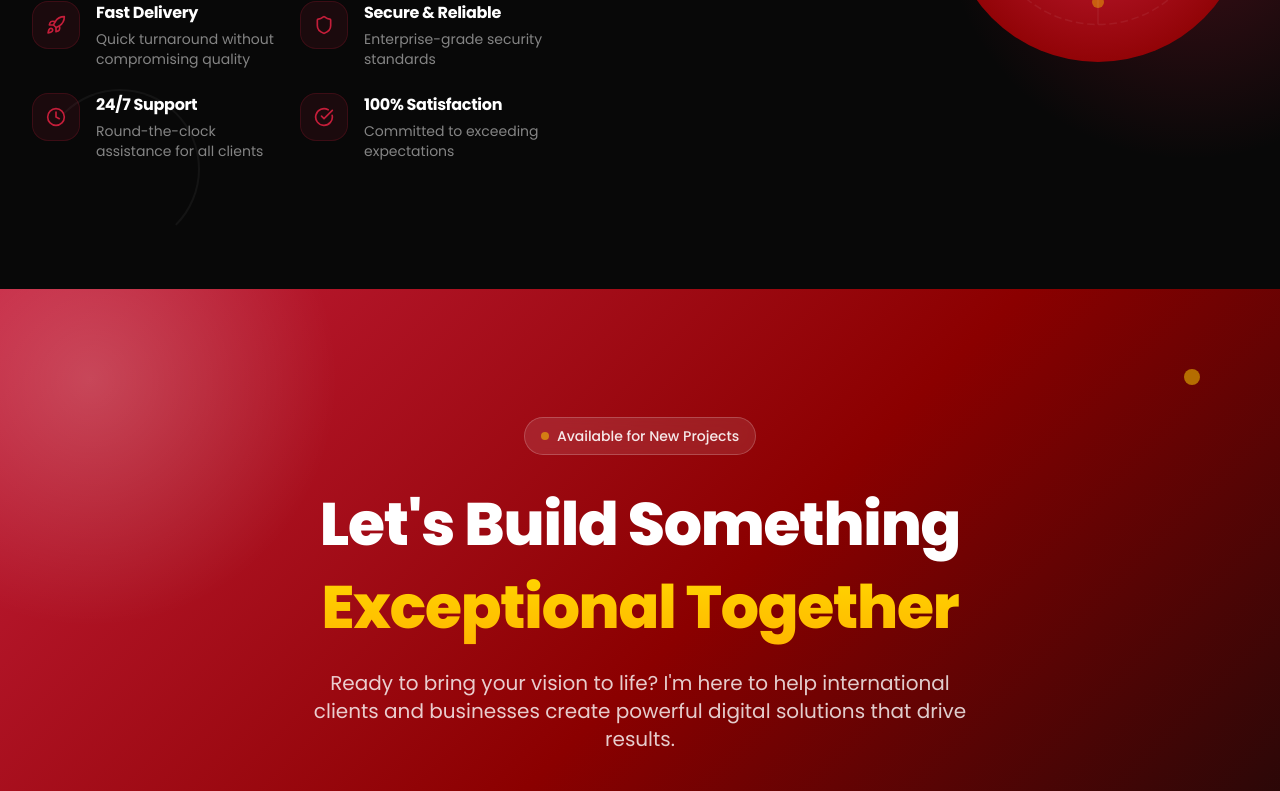
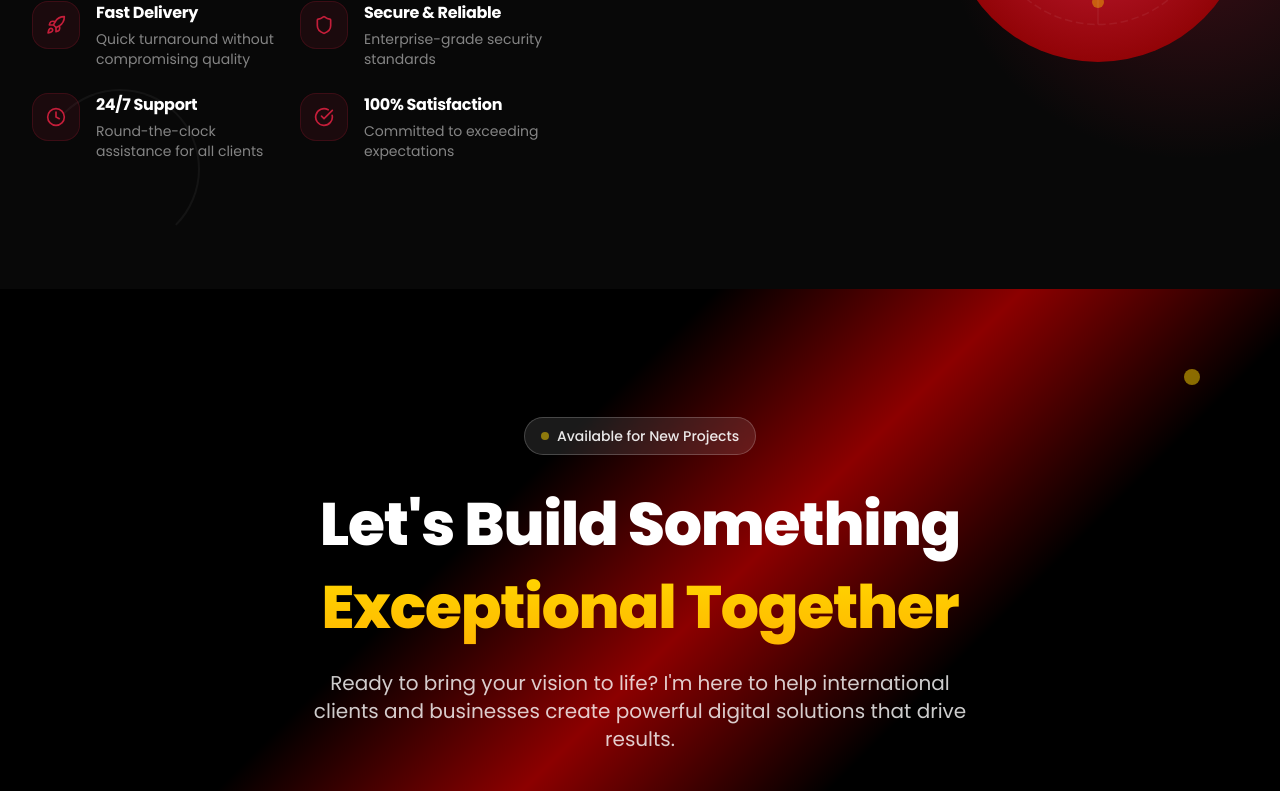
Before and after one commit to nirajandhungel/Nirajan, a Next.js app: page / in a window 1280 px wide. Shown: the part 5540-6331 px from the top of the page. Built offline with nearby package versions, Linux system fonts and the light colour scheme.

Commit message:
style(red-gradient): adjust gradient

```diff
--- a/src/components/contact-cta.tsx
+++ b/src/components/contact-cta.tsx
@@ -10,19 +10,21 @@ export function ContactCTA() {
       <div
         className="absolute inset-0"
         style={{
-          background: 'linear-gradient(135deg, #c41e3a 0%, #8b0000 50%, #0a0a0a 100%)',
-        }}
+  background: "linear-gradient(135deg,rgb(0 0 0) 0%,rgb(0 0 0) 35%,rgb(140 0 0) 50%,rgb(0 0 0) 65%,rgb(0 0 0) 100%)",
+}}
+
+
       />
 
       {/* Decorative Elements */}
       <div className="absolute inset-0">
         {/* Large Circle */}
-        <div
+        {/* <div
           className="absolute -top-40 -left-40 w-[500px] h-[500px] rounded-full opacity-20"
           style={{
             background: 'radial-gradient(circle, #ffffff 0%, transparent 70%)',
           }}
-        />
+        /> */}
 
         {/* Small Circles */}
         <div className="absolute top-20 right-20 w-4 h-4 rounded-full bg-accent/50"></div>
```
